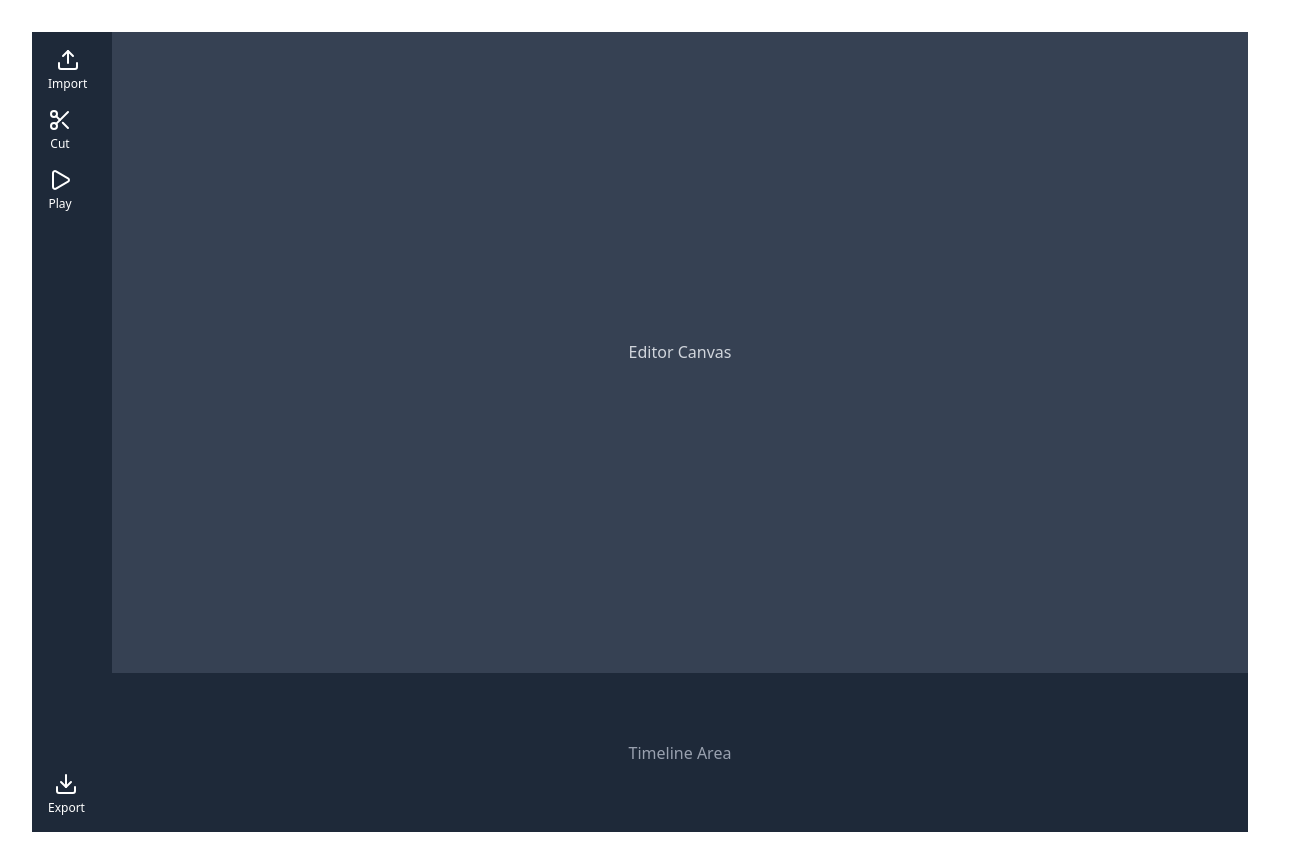
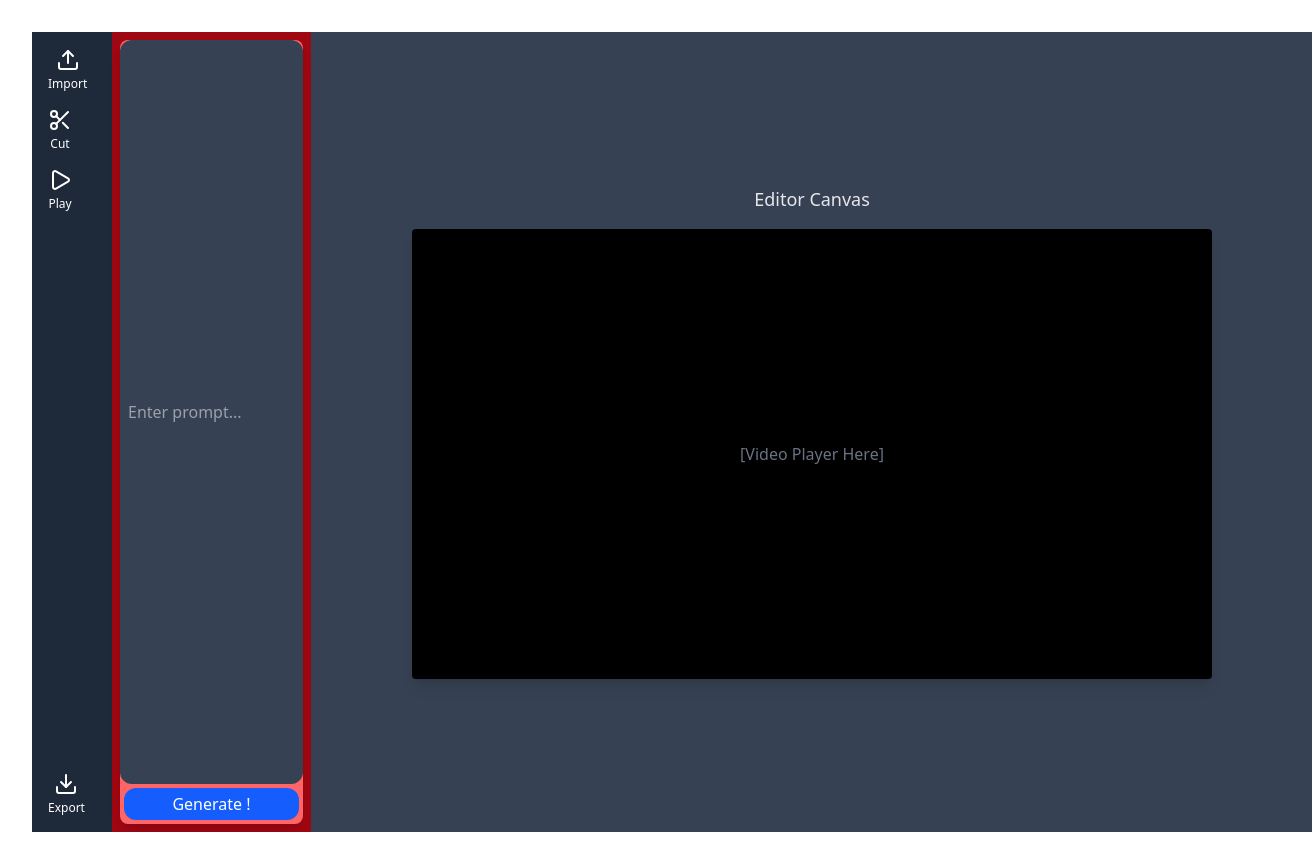
Before and after one commit to nigelloh15/aivideoeditor, a React (Vite) app in the folder frontend/: page / in a window 1280 px wide. Shown: the whole page, 1312 px wide, since content can reach past the window. Built offline with nearby package versions, Linux system fonts and the light colour scheme.

Commit message:
main editor

```diff
--- a/frontend/src/App.tsx
+++ b/frontend/src/App.tsx
@@ -6,7 +6,7 @@ function App() {
   const [count, setCount] = useState(0)
 
   return (
-    <div className="flex h-screen bg-gray-900 text-white">
+    <div className="flex h-screen w-screen bg-gray-900 text-white overflow-hidden">
       {/* Sidebar */}
       <aside className="w-20 bg-gray-800 flex flex-col justify-between p-4">
         <div className="space-y-4">
@@ -32,15 +32,35 @@ function App() {
       </aside>
 
       {/* Main Editor Area */}
-      <main className="flex-1 flex flex-col">
-        <div className="flex-1 bg-gray-700 flex items-center justify-center">
-          <p className="text-gray-300">Editor Canvas</p>
-        </div>
+      <main className="flex-1 flex flex-row bg-red-900">
+        {/* Chat Prompting Area (10-15%) */}
+        <section className="w-1/6 min-w-[180px] max-w-xs bg-red-800 flex flex-col p-2 border-r border-gray-700">
+          <div className="flex flex-col flex-1 bg-red-400 rounded-lg shadow-lg justify-center min-h-0">
+            <form className="flex w-full h-full">
+              <input
+                type="text"
+                className="flex-1 min-w-0 rounded-xl bg-gray-700 text-white px-2 py-1 focus:outline-none"
+                placeholder="Enter prompt..."
+              />
 
-        {/* Timeline */}
-        <div className="h-40 bg-gray-800 border-t border-gray-700 flex items-center justify-center">
-          <p className="text-gray-400">Timeline Area</p>
-        </div>
+            </form>
+            <button
+              type="submit"
+              className="bg-blue-600 hover:bg-blue-700 rounded-xl px-3 py-1 my-1 mx-1 text-white"
+            >
+              Generate !
+            </button>
+          </div>
+        </section>
+
+        {/* Video Player Display (rest of the space) */}
+        <section className="flex-1 bg-gray-700 flex flex-col items-center justify-center">
+          <h2 className="text-gray-200 text-lg mb-4">Editor Canvas</h2>
+          {/* Placeholder for video player */}
+          <div className="w-4/5 aspect-video bg-black rounded shadow-lg flex items-center justify-center">
+            <span className="text-gray-500">[Video Player Here]</span>
+          </div>
+        </section>
       </main>
     </div>
   )
```
